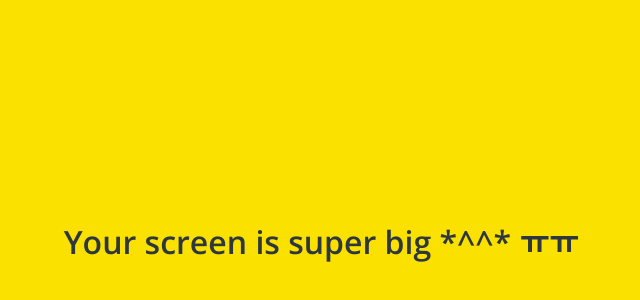
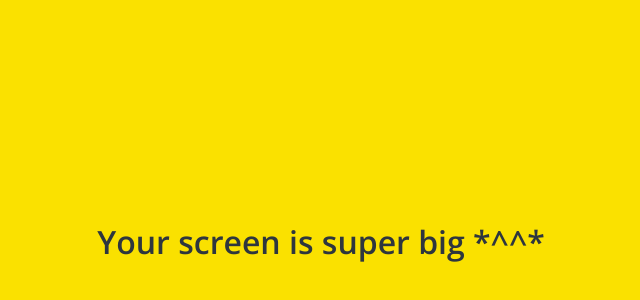
Before and after one commit to qorwjdgns76/kokoa-clone-2020, a plain HTML site: page friends.html in a window 1280 px wide. Shown: the part 158-458 px from the top of the page, without its empty margins (319-959 px from the left). Drawn offline with nearby package versions, Linux system fonts and the light colour scheme.

Commit message:
Update friends.html

```diff
--- a/friends.html
+++ b/friends.html
@@ -92,7 +92,7 @@
     </div>
 
     <div id="no-mobile">
-        <span>Your screen is super big *^^* ㅠㅠ</span>
+        <span>Your screen is super big *^^*</span>
     </div>
     <script
     src="https://kit.fontawesome.com/bbb7684245.js"
```
